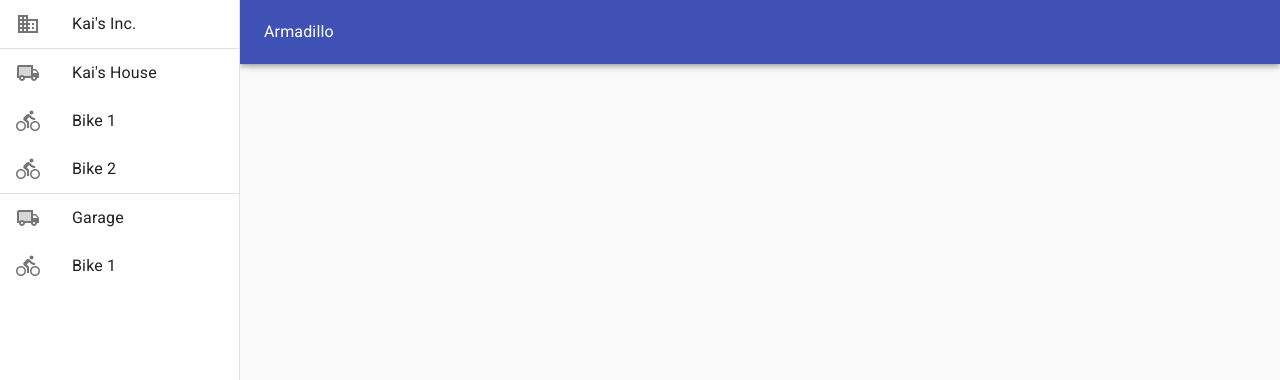
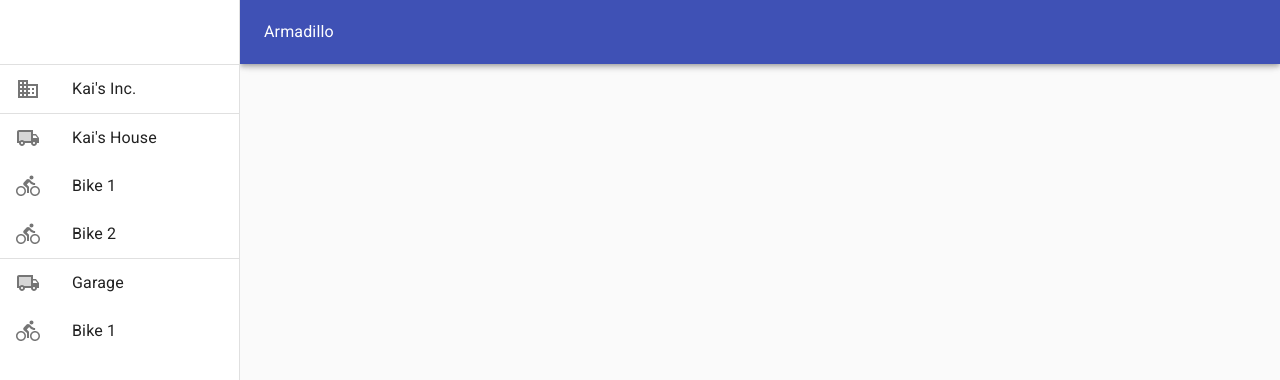
Before and after one commit to deweykai/armadillo-client, a React (Create React App) app: page / in a window 1280 px wide. Shown: the top 380 px of the page. Built offline with nearby package versions, Linux system fonts and the light colour scheme.

Commit message:
fix alignment of sidebar

```diff
--- a/src/App/Sidebar.js
+++ b/src/App/Sidebar.js
@@ -86,8 +86,6 @@ const Sidebar = () => {
 	  const drawer = orgListItem(exampleOrgStructure);
 
     return (
-        <div>
-          <div className={classes.toolbar} />
 		    <Drawer
           className={classes.drawer}
 			    variant="permanent"
@@ -96,9 +94,10 @@ const Sidebar = () => {
           }}
 			    anchor="left"
 		    >
+          <div className={classes.toolbar} />
+          <Divider />
           {drawer}
 		    </Drawer>
-        </div>
     );
 };
 
```
Lines whose indentation alone changed are shown as unchanged.
